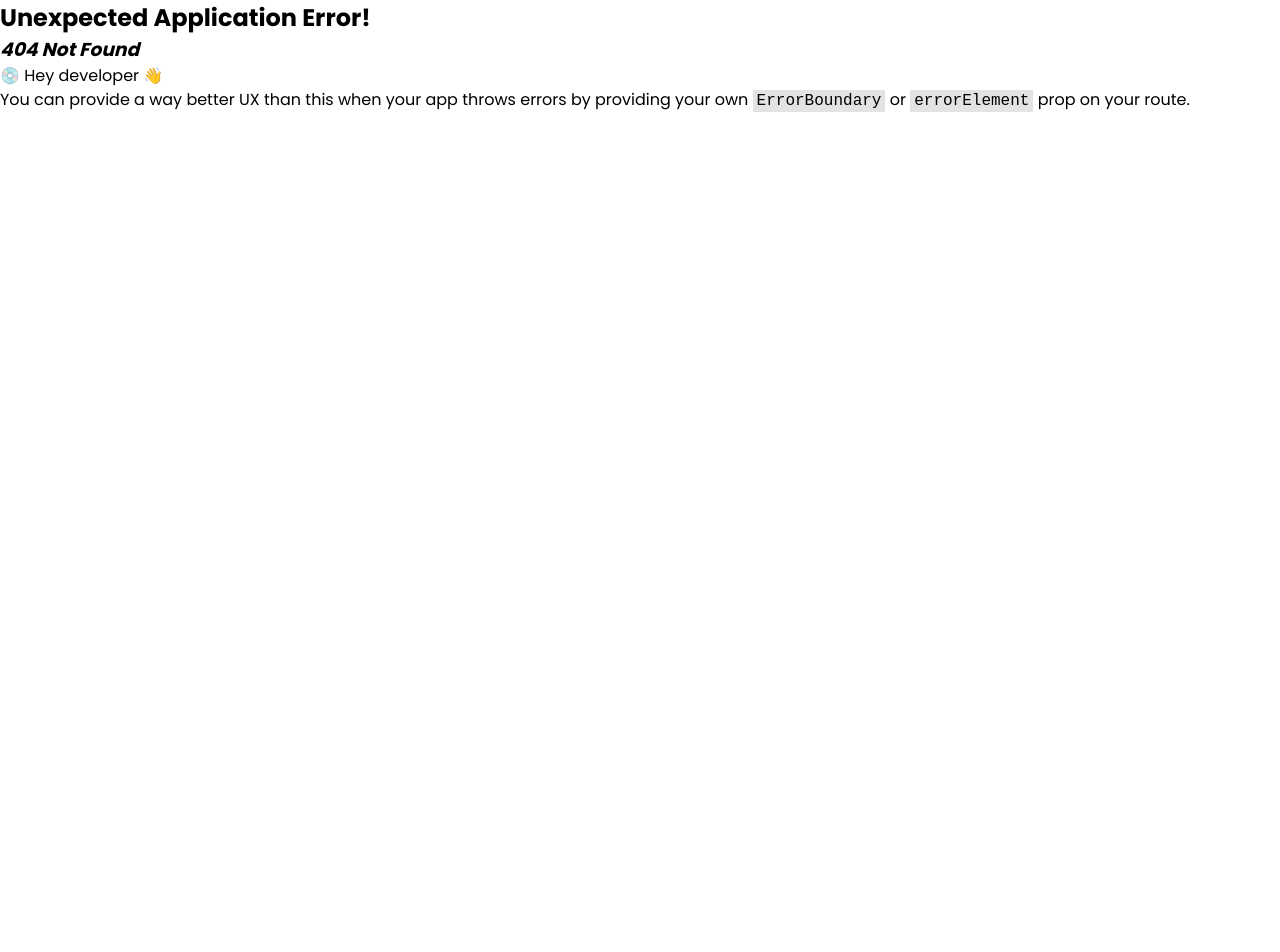
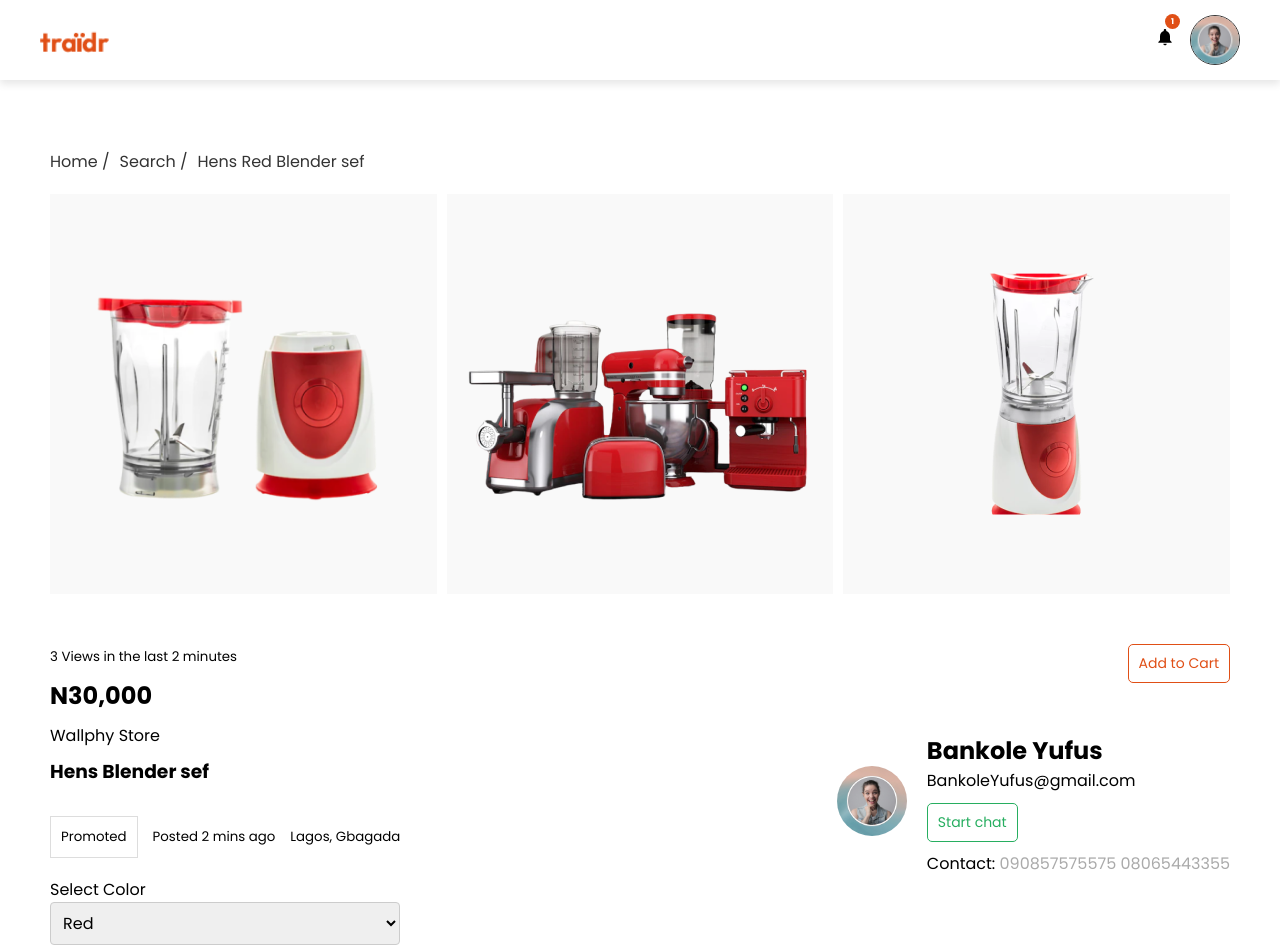
Before and after one commit to Fabito97/Traidr_E-Commerce, a React (Vite) app: page /product-description in a window 1280 px wide. Before the commit this address had no page. Shown: the top 952 px of the page. Before the commit the page ends 800 px from the top, so only its background shows below. Built offline with nearby package versions, Linux system fonts and the light colour scheme.

Commit message:
implemented the description page

```diff
--- /dev/null
+++ b/src/pages/ProductDescription/ProductDescription.css
@@ -0,0 +1,28 @@
+.img-showcase {
+  height: 400px;
+  width: 100%;
+  display: flex;
+  align-items: center;
+  justify-content: center;
+}
+
+
+
+.grid-bg-main {
+  display: grid;
+  place-items: center;
+  gap: 10px;                    /* Space between grid items */
+  grid-template-columns: repeat(auto-fill, minmax(30%, 1fr)); /* Responsive columns */
+}
+
+
+.product-decription .cart-btn {
+  display: block;
+  margin-left: auto;
+}
+
+@media screen and (max-width:1024px) {
+  .phone-2 {
+    display: block;
+  }
+}
--- /dev/null
+++ b/src/pages/ProductDescription/ProductDescription.jsx
@@ -0,0 +1,147 @@
+import { Link } from 'react-router-dom';
+import './ProductDescription.css';
+import image1 from '../../assets/image 22.png';
+import image2 from '../../assets/image 23.png';
+import image3 from '../../assets/image 24.png';
+import profileImage from '../../assets/profile-image.png';
+import Button from '../../components/Button';
+import ProductCard from '../../components/ProductCard';
+
+const ProductDescription = () => {
+  return (
+    <div className="container p-5 product-decription">
+      <div className="mt-2 mb-2">
+        <Link className="mr-1 text-dark" to="/">
+          Home /
+        </Link>
+        <Link className="mr-1 text-dark" to="/">
+          Search /
+        </Link>
+        <Link className="mr-1 text-dark" to="/">
+          Hens Red Blender sef
+        </Link>
+      </div>
+      <div className="grid-bg-main mt-2">
+        <div className="bg-light img-showcase">
+          <img src={image1} alt="" />
+        </div>
+        <div className="img-showcase bg-light">
+          <img src={image2} alt="" />
+        </div>
+        <div className="img-showcase bg-light">
+          <img src={image3} alt="" />
+        </div>
+      </div>
+
+      <div className="mt-5 flex justify-between">
+        <div className="">
+          <small>3 Views in the last 2 minutes</small>
+          <h2 className="mt-1 mb-1">N30,000</h2>
+          <p className="mt-1 mb-1">Wallphy Store</p>
+          <h3 className="mt-1 mb-1">Hens Blender sef</h3>
+          <div className="flex align-center pb-3 pt-2">
+            <small className="border p-1">Promoted</small>
+            <small>Posted 2 mins ago</small>
+            <small>Lagos, Gbagada</small>
+          </div>
+
+          <label htmlFor="colour">Select Color</label>
+          <select className="w-100">
+            <option value="red">Red</option>
+            <option value="blue">Blue</option>
+            <option value="green">Blue</option>
+          </select>
+        </div>
+        <div>
+          <Button
+            className={'cart-btn mb-5'}
+            text="Add to Cart"
+            background="#fff"
+            color="#E04F16"
+          />
+          <div className='flex-center'>
+            <div>
+              <img style={{borderRadius:'50%', width:'70px'}} src={profileImage} alt="" />
+            </div>
+            <div className="">
+              <h2>Bankole Yufus</h2>
+              <p className="pb-1">BankoleYufus@gmail.com</p>
+              <Button
+                text="Start chat"
+                background="#fff"
+                border="1px solid #27AE60"
+                color="#27ae60"
+              />
+              <p className="pt-1">
+                Contact: <span className="faint phone-1">090857575575</span>
+                <span className="phone-2 faint"> 08065443355</span>{' '}
+              </p>
+            </div>
+          </div>
+        </div>
+      </div>
+
+      <div className="mt-5">
+        <h2 className="mb-2">Items Description</h2>
+        <p className="mb-3">Blender in Good condition</p>
+        <div>
+          <h2 className="mb-2">Shipping and return policies</h2>
+          <p className="mb-2 faint">
+            Order to be delivered on Tuesday 13, 2024
+          </p>
+          <p className="mb-2 faint">
+            Return and exchanges accepted within 30 days
+          </p>
+          <p className="mb-2 faint">Free Shipping</p>
+        </div>
+      </div>
+      <div className="mt-5">
+        <h2 className="mb-"> Reviews</h2>
+        <div className="pt-2 pb-2 border-b">
+          <p className="faint  mb-2">
+            The quality is very good and the blender works
+          </p>
+          <div>
+            <h5>Temitope Abosede</h5>
+            <small className="faint">From Wallphy Store</small>
+            <br />
+            <small className="faint">12 July 2024</small>
+          </div>
+        </div>
+        <div className="pt-2 pb-2 border-b">
+          <p className="faint mb-2">
+            Lorem ipsum dolor sit amet consectetur adipisicing elit. Nemo
+            commodi sapiente tenetur molestiae quis magnam hic ipsam soluta est
+            earum?
+          </p>
+          <div>
+            <h5>Temitope Abosede</h5>
+            <small className="faint">From Wallphy Store</small>
+            <br />
+            <small className="faint">12 July 2024</small>
+          </div>
+        </div>
+      </div>
+
+      <div className='mt-5 p-3'>
+        <h2>Related Products</h2>
+        <div className='pt-3 grid'>
+          <ProductCard />
+          <ProductCard />
+          <ProductCard />
+          <ProductCard />
+          <ProductCard />
+          <ProductCard />
+          <ProductCard />
+          <ProductCard />
+          <ProductCard />
+          <ProductCard />
+          <ProductCard />
+          <ProductCard />
+        </div>
+      </div>
+    </div>
+  );
+};
+
+export default ProductDescription;
```
Also changed, not shown: src/App.jsx (+5 -5 lines).
